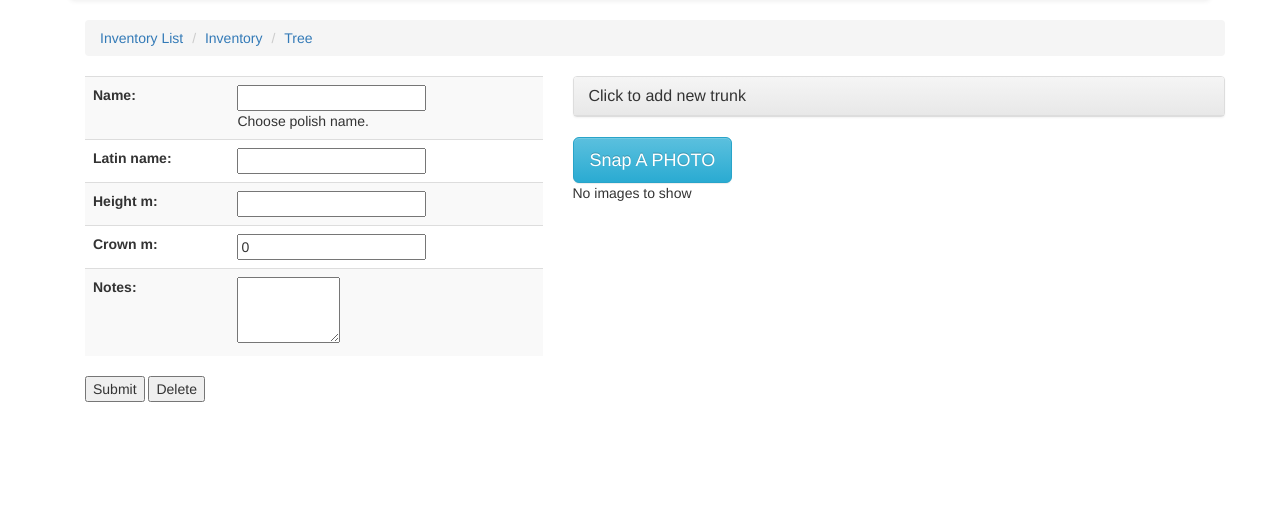
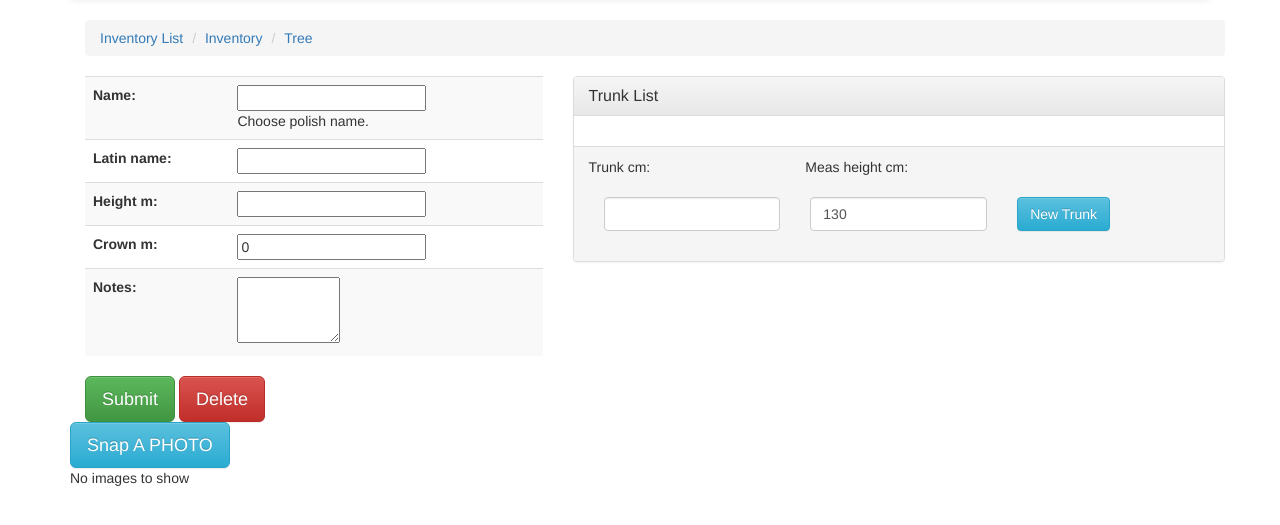
Before and after one commit to arychter86/proprii_inventory, a Django app: template inventory/templates/inventory/tree.html in a window 1280 px wide. Shown: the part 52-577 px from the top of the page. Run offline with Django 3.2, Linux system fonts and the light colour scheme; the template is opened without the code that fills it: values that come from a table or form of the project are taken from there, others are empty; some libraries are stand-ins or nearby versions.

Commit message:
CSS and Html styling

```diff
--- a/inventory/models.py
+++ b/inventory/models.py
@@ -113,4 +113,4 @@ class TreeTrunkForm(forms.ModelForm):
 
     class Meta:
         model = TreeTrunk
-        fields = ['tree','trunk_cm', 'meas_height_cm', 'created_date']
+        fields = ['trunk_cm', 'meas_height_cm']
--- a/inventory/templates/inventory/tree.html
+++ b/inventory/templates/inventory/tree.html
@@ -18,8 +18,8 @@
             <table class="table table-striped">
               {{ form.as_table }}
             </table>
-            <input type="submit" name="tree" value="Submit" />
-            <input type="submit" name="delete" value="Delete"/>
+            <input type="submit" name="tree" value="Submit" class="btn btn-success btn-lg" role="button"/>
+            <input type="submit" name="delete" value="Delete" class="btn btn-danger btn-lg" role="button"/>
       </form>
     </div>
     <div class="col-sm-7">
@@ -28,22 +28,43 @@
             <div class="panel panel-default">
               <div class="panel-heading">
                 <h4 class="panel-title">
-                  <a data-toggle="collapse" href="#collapse1">Click to add new trunk</a>
+                  Trunk List
                 </h4>
               </div>
-              <div id="collapse1" class="panel-collapse collapse">
+              <div class="panel-body">
+
+
+              </div>
+              <div class="panel-footer">
                 <form method="post" action="/inventory/{{id}}/tree/{{id_t}}/">
                   {% csrf_token %}
-                    <table class="table table-striped">
-                      {{ trunk_form.as_table }}
-                    </table>
-                  <input type="submit" name="add_img" value="Upload New Img" />
+                  <div class="row">
+                    <div class="col-sm-4">
+                    Trunk cm:
+                    </div>
+                    <div class="col-sm-4">
+                      Meas height cm:
+                    </div>
+                  </div>
+
+                  <dic class="row">
+                    <div class="col-sm-4">
+                      <input type="number" name="trunk_cm" required id="id_trunk_cm" class="form-control"/>
+                    </div>
+                    <div class="col-sm-4">
+                      <input type="number" name="meas_height_cm" value="130" required id="id_meas_height_cm"  class="form-control"/>
+                    </div>
+                    <div class="col-sm-4">
+                      <input type="submit" name="add_img" value="New Trunk" class="btn btn-info " role="button"/>
+                    </div>
+                  </div>
                 </form>
+              </div>
 
-              </div>
             </div>
           </div>
       </div>
+
       <div class="row">
         <div class="col-sm-12">
           <a href="/inventory/{{id}}/tree/{{id_t}}/snap/" class="btn btn-info btn-lg" role="button">Snap A PHOTO</a>
```
